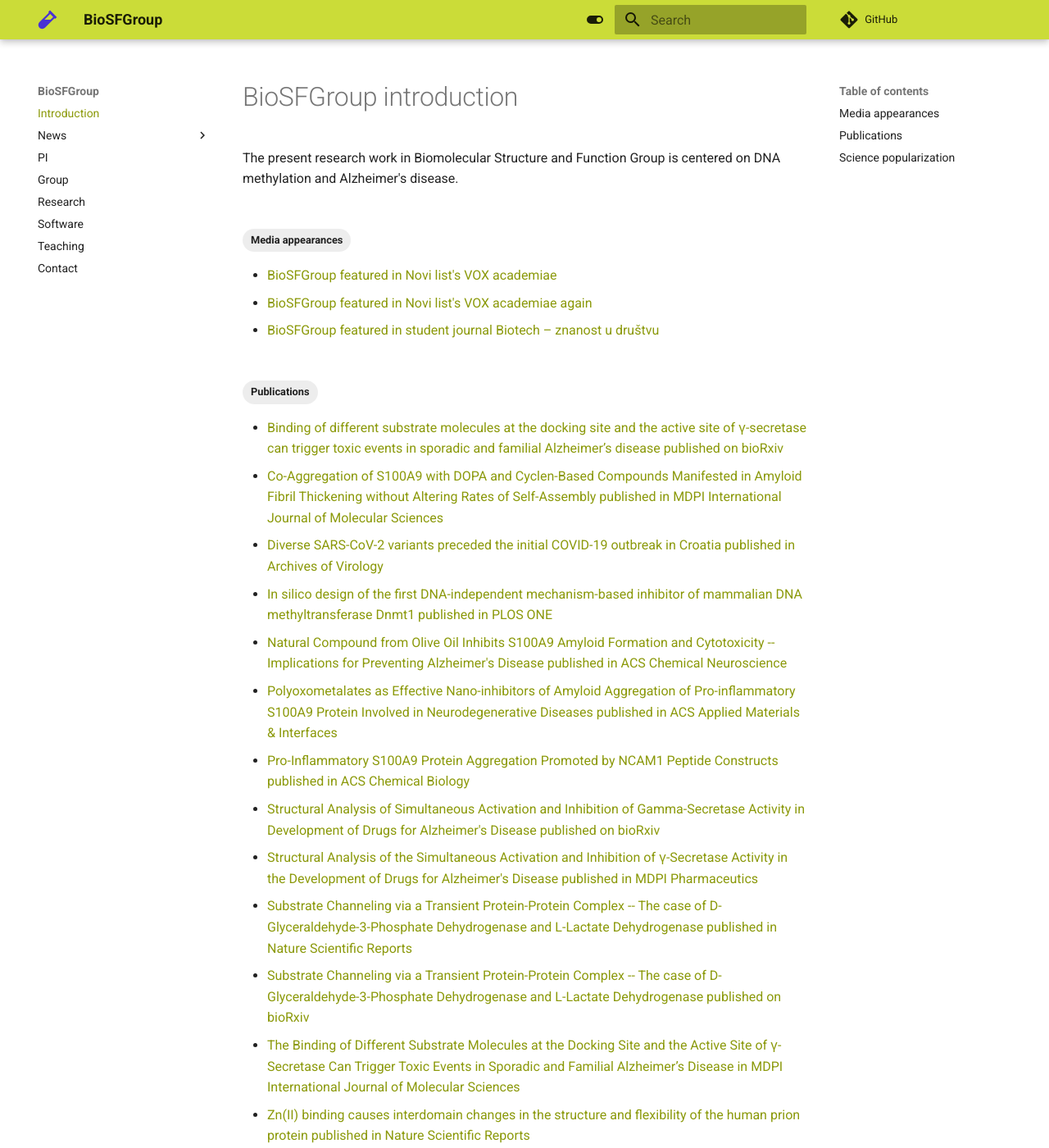
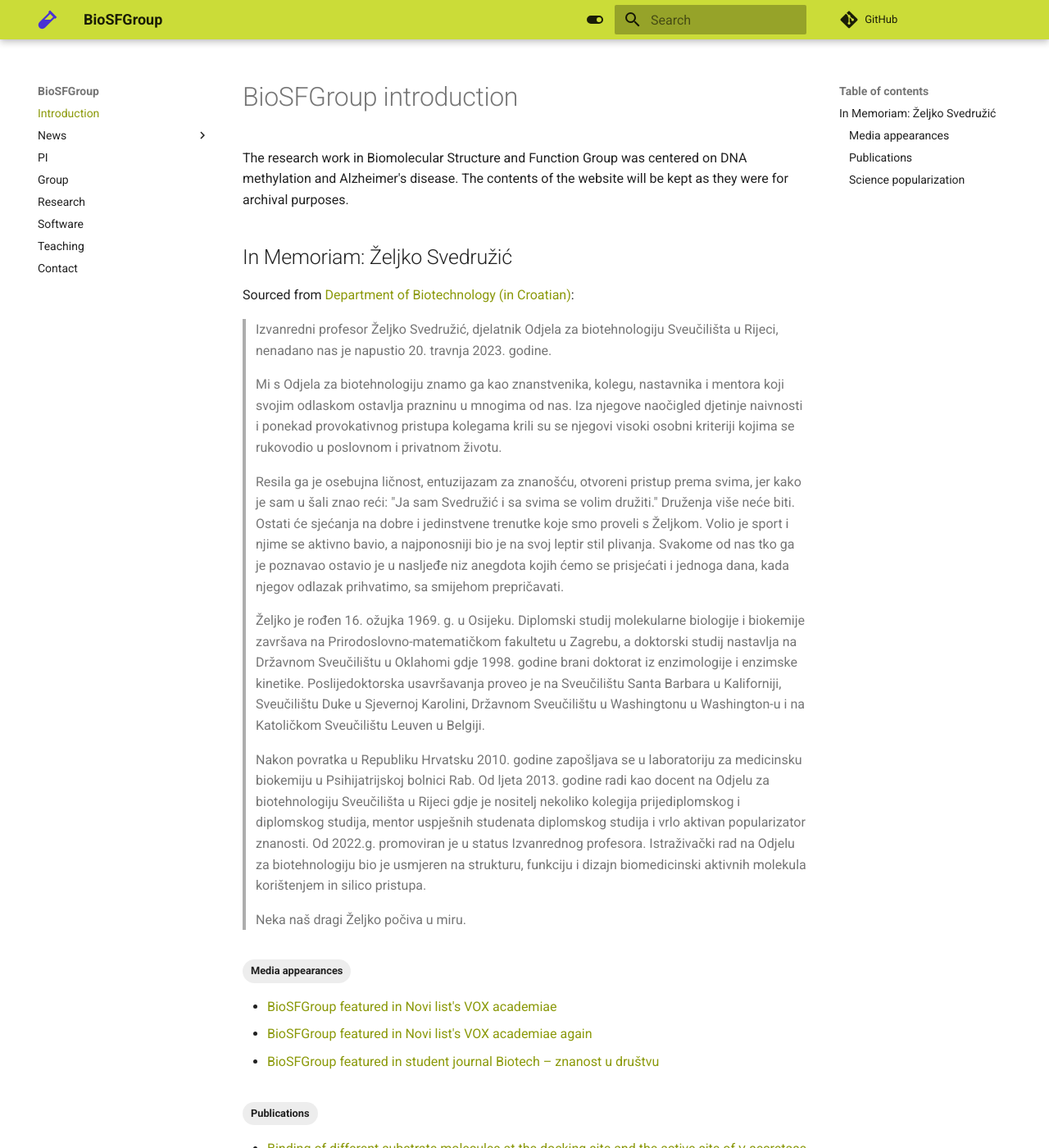
Before and after one commit to svedruziclab/svedruziclab.github.io, an MkDocs documentation site: the page built from docs/index.md, in a window 1280 px wide and 1400 px high. Shown: the whole window at 82% size. Built offline with MkDocs 1.6.1 and Material for MkDocs 9.7.7, drawn with Linux system fonts in a browser that asks for light colours; comment, search, counter and statistics services are not loaded.

Commit message:
Added in memoriam

```diff
--- a/docs/index.md
+++ b/docs/index.md
@@ -1,5 +1,21 @@
 # BioSFGroup introduction
 
-The present research work in Biomolecular Structure and Function Group is centered on DNA methylation and Alzheimer's disease.
+The research work in Biomolecular Structure and Function Group was centered on DNA methylation and Alzheimer's disease. The contents of the website will be kept as they were for archival purposes.
+
+## In Memoriam: Željko Svedružić
+
+Sourced from [Department of Biotechnology (in Croatian)](https://www.biotech.uniri.hr/hr/):
+
+> Izvanredni profesor Željko Svedružić, djelatnik Odjela za biotehnologiju Sveučilišta u Rijeci, nenadano nas je napustio 20. travnja 2023. godine.
+>
+> Mi s Odjela za biotehnologiju znamo ga kao znanstvenika, kolegu, nastavnika i mentora koji svojim odlaskom ostavlja prazninu u mnogima od nas. Iza njegove naočigled djetinje naivnosti i ponekad provokativnog pristupa kolegama krili su se njegovi visoki osobni kriteriji kojima se rukovodio u poslovnom i privatnom životu.
+>
+> Resila ga je osebujna ličnost, entuzijazam za znanošću, otvoreni pristup prema svima, jer kako je sam u šali znao reći: "Ja sam Svedružić i sa svima se volim družiti." Druženja više neće biti. Ostati će sjećanja na dobre i jedinstvene trenutke koje smo proveli s Željkom. Volio je sport i njime se aktivno bavio, a najponosniji bio je na svoj leptir stil plivanja. Svakome od nas tko ga je poznavao ostavio je u nasljeđe niz anegdota kojih ćemo se prisjećati i jednoga dana, kada njegov odlazak prihvatimo, sa smijehom prepričavati.
+>
+> Željko je rođen 16. ožujka 1969. g. u Osijeku. Diplomski studij molekularne biologije i biokemije završava na Prirodoslovno-matematičkom fakultetu u Zagrebu, a doktorski studij nastavlja na Državnom Sveučilištu u Oklahomi gdje 1998. godine brani doktorat iz enzimologije i enzimske kinetike. Poslijedoktorska usavršavanja proveo je na Sveučilištu Santa Barbara u Kaliforniji, Sveučilištu Duke u Sjevernoj Karolini, Državnom Sveučilištu u Washingtonu u Washington-u i na Katoličkom Sveučilištu Leuven u Belgiji.
+>
+> Nakon povratka u Republiku Hrvatsku 2010. godine zapošljava se u laboratoriju za medicinsku biokemiju u Psihijatrijskoj bolnici Rab. Od ljeta 2013. godine radi kao docent na Odjelu za biotehnologiju Sveučilišta u Rijeci gdje je nositelj nekoliko kolegija prijediplomskog i diplomskog studija, mentor uspješnih studenata diplomskog studija i vrlo aktivan popularizator znanosti. Od 2022.g. promoviran je u status Izvanrednog profesora. Istraživački rad na Odjelu za biotehnologiju bio je usmjeren na strukturu, funkciju i dizajn biomedicinski aktivnih molekula korištenjem in silico pristupa.
+>
+> Neka naš dragi Željko počiva u miru.
 
 [TAGS]
```
Also changed, not shown: README.md (+1 -1 lines).
